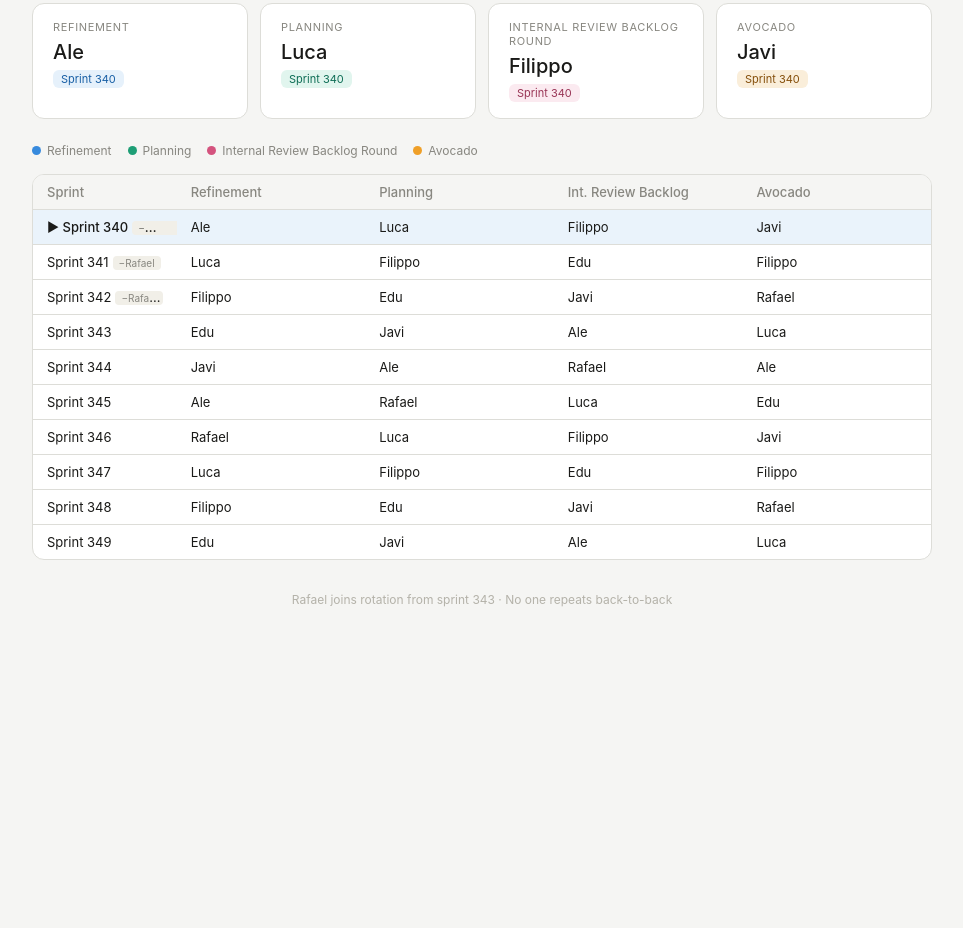
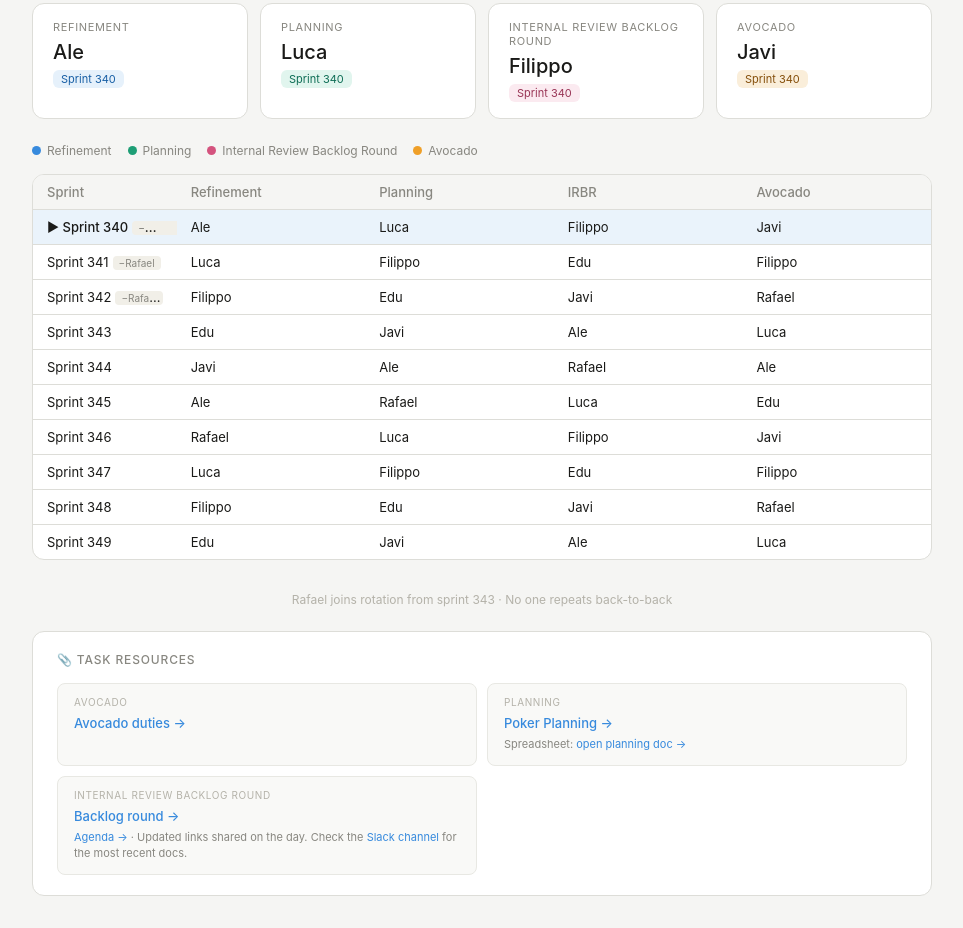
Before and after one commit to alejandragomez-dt/team-petra-rotation, a plain HTML site: page index.html in a window 1280 px wide. Shown: the part 184-1112 px from the top of the page, without its empty margins (158-1121 px from the left). Before the commit the page ends 823 px from the top, so only its background shows below. Drawn offline with Linux system fonts and the light colour scheme.

Commit message:
Added task resources for team members.

```diff
--- a/index.html
+++ b/index.html
@@ -46,6 +46,16 @@
     tr.past td { color: #b4b2a9; }
     .skip-badge { font-size: 10px; background: #f1efe8; color: #888780; padding: 1px 6px; border-radius: 4px; margin-left: 4px; }
     footer { margin-top: 2rem; font-size: 12px; color: #b4b2a9; text-align: center; }
+    .resources { margin-top: 1.5rem; background: #fff; border: 0.5px solid #ddddd8; border-radius: 12px; padding: 1.25rem 1.5rem; }
+    .resources h2 { font-size: 12px; text-transform: uppercase; letter-spacing: 0.07em; color: #888780; font-weight: 500; margin-bottom: 1rem; }
+    .resource-grid { display: grid; grid-template-columns: repeat(2, 1fr); gap: 10px; }
+    @media (max-width: 520px) { .resource-grid { grid-template-columns: 1fr; } }
+    .resource-card { background: #f9f9f7; border: 0.5px solid #e8e8e3; border-radius: 8px; padding: 0.75rem 1rem; }
+    .resource-card .rc-label { font-size: 10px; text-transform: uppercase; letter-spacing: 0.06em; color: #b4b2a9; margin-bottom: 4px; }
+    .resource-card a { font-size: 13px; font-weight: 500; color: #378ADD; text-decoration: none; }
+    .resource-card a:hover { text-decoration: underline; }
+    .resource-card .rc-note { font-size: 11px; color: #888780; margin-top: 4px; line-height: 1.5; }
+    .resource-card .rc-note a { font-size: 11px; font-weight: 400; }
   </style>
 </head>
 <body>
@@ -81,7 +91,7 @@
           <th style="width:16%">Sprint</th>
           <th style="width:21%">Refinement</th>
           <th style="width:21%">Planning</th>
-          <th style="width:21%">Int. Review Backlog</th>
+          <th style="width:21%">IRBR</th>
           <th style="width:21%">Avocado</th>
         </tr>
       </thead>
@@ -90,6 +100,29 @@
   </div>
 
   <footer>Rafael joins rotation from sprint 343 · No one repeats back-to-back</footer>
+
+  <div class="resources">
+    <h2>📎 Task resources</h2>
+    <div class="resource-grid">
+      <div class="resource-card">
+        <div class="rc-label">Avocado</div>
+        <a href="https://dt-rnd.atlassian.net/wiki/spaces/BCN/pages/132859141/Petra" target="_blank">Avocado duties →</a>
+      </div>
+      <div class="resource-card">
+        <div class="rc-label">Planning</div>
+        <a href="https://spine-planning-poker.apps.lab.dynatrace.org/create-session" target="_blank">Poker Planning →</a>
+        <div class="rc-note">Spreadsheet: <a href="https://dynatrace-my.sharepoint.com/:x:/p/javier_fernandez/EZe_aOrliihFqsJWTGMPdzEBaO3wCqWZjFKy5UwvvGJa8g?e=EeVWet" target="_blank">open planning doc →</a></div>
+      </div>
+      <div class="resource-card">
+        <div class="rc-label">Internal Review Backlog Round</div>
+        <a href="https://dt-rnd.atlassian.net/wiki/spaces/DAT/pages/2440037192/Tasks+and+goals+Internal+review+339" target="_blank">Backlog round →</a>
+        <div class="rc-note">
+          <a href="https://dt-rnd.atlassian.net/wiki/spaces/DAT/pages/2439054426/Internal+Review+2026+04+28" target="_blank">Agenda →</a>
+          · Updated links shared on the day. Check the <a href="https://dynatrace.enterprise.slack.com/archives/C02P2E28EP3" target="_blank">Slack channel</a> for the most recent docs.
+        </div>
+      </div>
+    </div>
+  </div>
 </div>
 
 <script>
```
Also changed, not shown: 1 other file.
